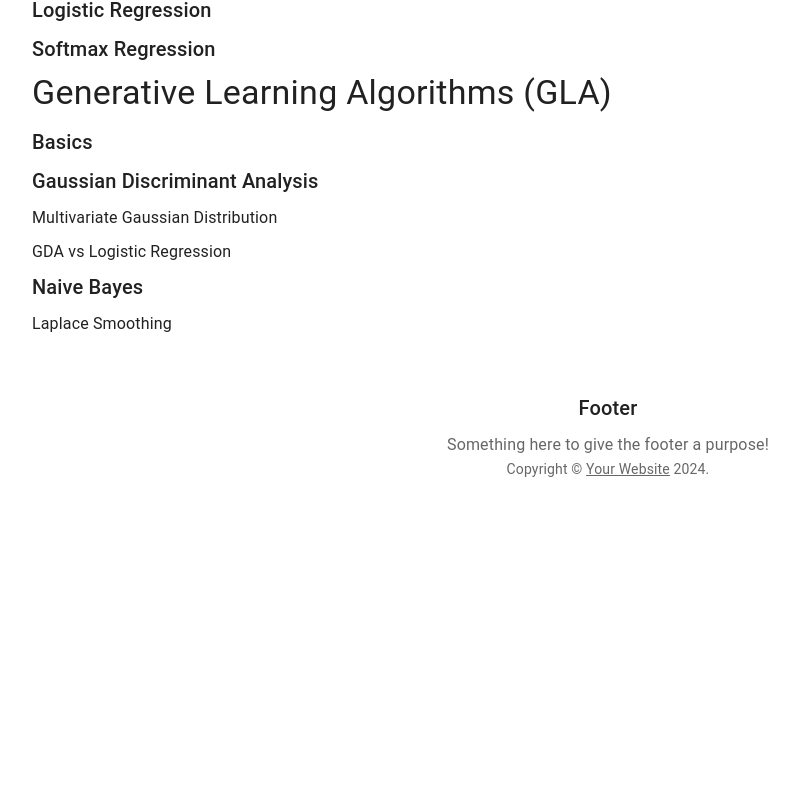
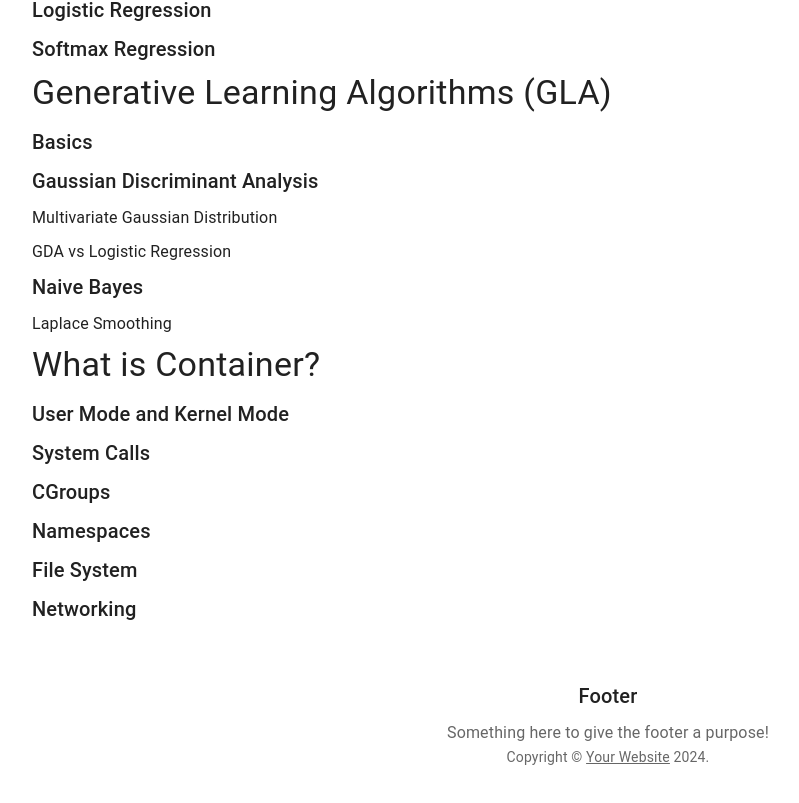
Before and after one commit to godpeny/pages, a React (Create React App) app in the folder main/: page / in a window 1280 px wide. Shown: the part 3263-4066 px from the top of the page, without its empty margins (32-831 px from the left). Before the commit the page ends 3790 px from the top, so only its background shows below. Built offline with nearby package versions, Linux system fonts and the light colour scheme.

Commit message:
feat: [GSMSEPLC-26] adding Topic to write - 'What is Container?' --- - adding Topic to write - 'What is Container?'.

```diff
--- a/main/src/Blog.tsx
+++ b/main/src/Blog.tsx
@@ -23,6 +23,7 @@ import post6 from './blog-post.6.md';
 import post7 from './blog-post.7.md';
 import post8 from './blog-post.8.md';
 import post9 from './blog-post.9.md';
+import post10 from './blog-post.10.md';
 
 const sections = [
   { title: 'Technology', url: '#' },
@@ -65,7 +66,7 @@ const featuredPosts = [
   },
 ];
 
-const posts = [post0,post1, post2, post3, post4, post5, post6, post7, post8, post9];
+const posts = [post0,post1, post2, post3, post4, post5, post6, post7, post8, post9, post10];
 
 const sidebar = {
   title: 'About',
--- /dev/null
+++ b/main/src/blog-post.10.md
@@ -0,0 +1,13 @@
+# What is Container?
+
+## User Mode and Kernel Mode
+
+## System Calls
+
+## CGroups
+
+## Namespaces
+
+## File System
+
+## Networking
```
